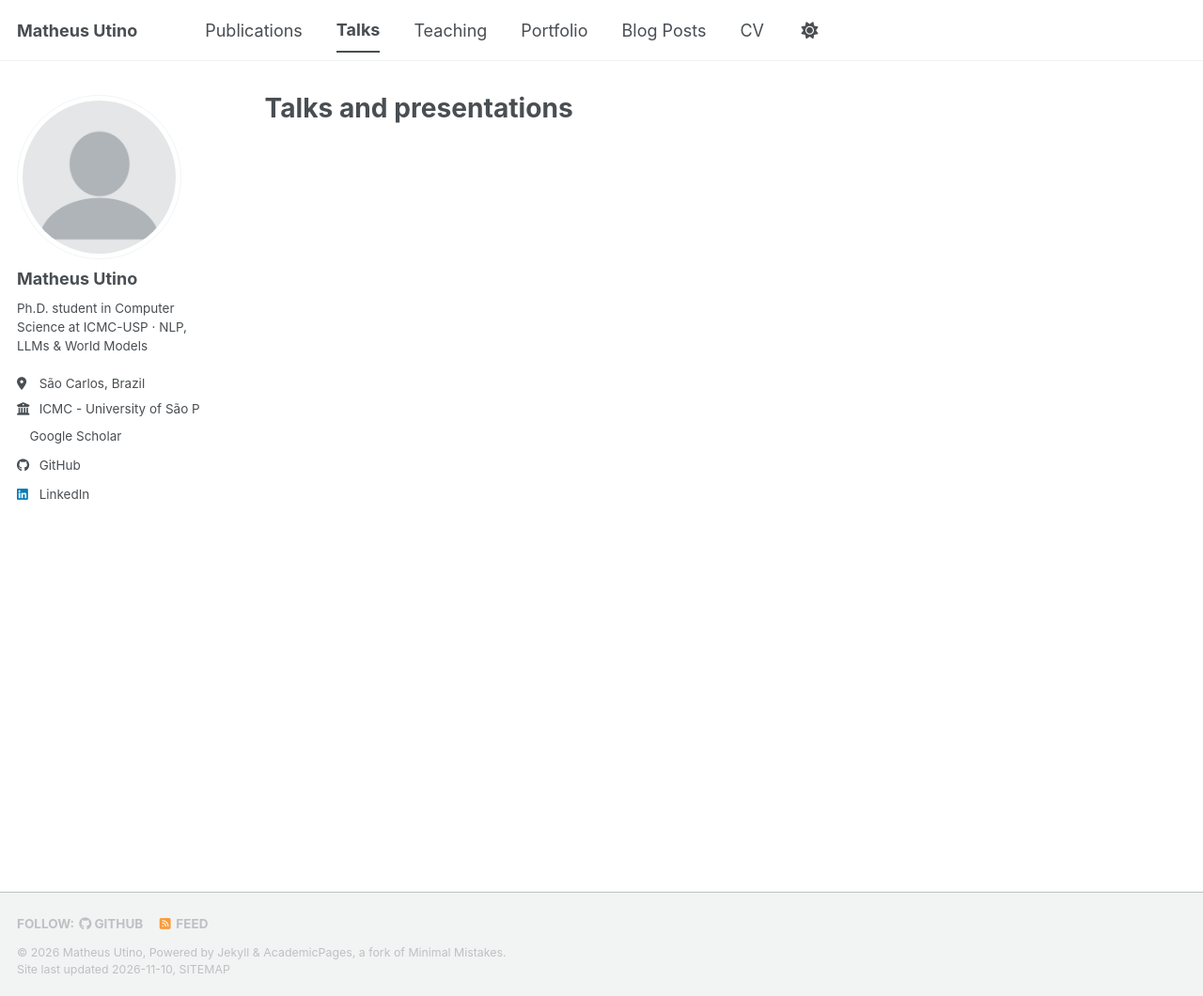
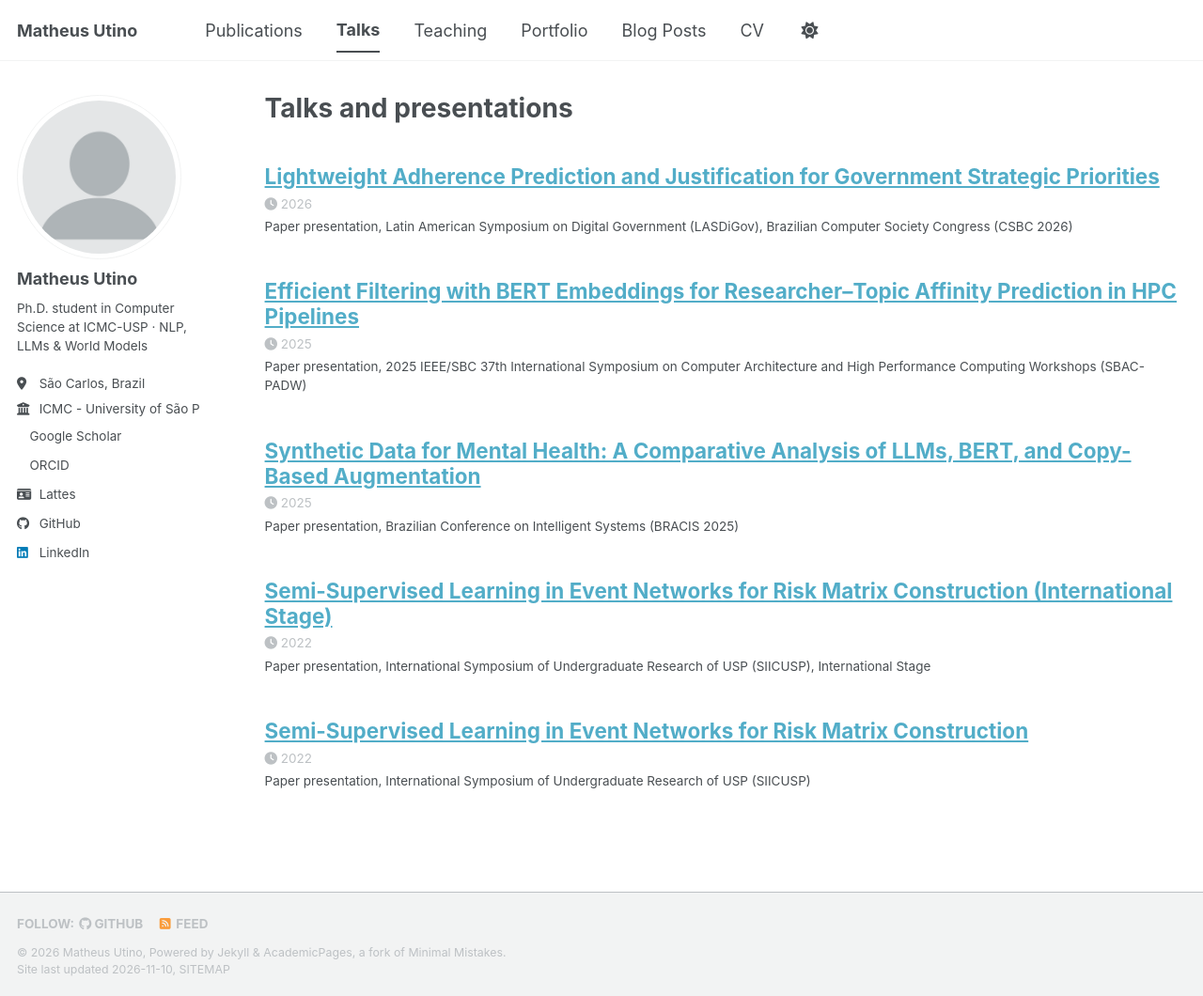
Before and after one commit to Matheusutino/matheusutino.github.io, a Jekyll site: the page built from _pages/talks.html, in a window 1280 px wide and 1060 px high. Shown: the whole window at 94% size. Built offline with Jekyll 4.4.1, drawn with Linux system fonts in a browser that asks for light colours; a script bundle is joined from its source files by our own code; a style sheet for code colours, icons or effects is not loaded.

Commit message:
Add talks, portfolio projects, ORCID and Lattes links
Co-Authored-By: Claude Opus 5.5 <noreply@anthropic.com>

```diff
--- a/_config.yml
+++ b/_config.yml
@@ -38,7 +38,8 @@ author:
   googlescholar    : "https://scholar.google.com/citations?user=FdirnJQAAAAJ"
   inspire-hep      : # URL
   impactstory      : # URL
-  orcid            : # URL
+  orcid            : "https://orcid.org/0009-0006-3627-3432"
+  lattes           : "http://lattes.cnpq.br/6191612710855387"
   semantic         : # URL
   ssrn             : # URL
   pubmed           : # URL
--- a/_includes/archive-single-talk.html
+++ b/_includes/archive-single-talk.html
@@ -35,8 +35,8 @@
     {% if post.read_time %}
       <p class="page__meta"><i class="fa fa-clock" aria-hidden="true"></i> {% include read-time.html %}</p>
     {% endif %}
-    {% if post.date %}<p class="page__meta"><i class="fa fa-clock" aria-hidden="true"></i> {{ post.date | date: '%B %d, %Y' }}</p>{% endif %}
-    {% if post.venue %}<p class="archive__item-excerpt" itemprop="description">{{post.type}}, {{ post.venue }},  {{post.location}}</p>{% endif %}
+    {% if post.date %}<p class="page__meta"><i class="fa fa-clock" aria-hidden="true"></i> {% if post.date_display %}{{ post.date_display }}{% else %}{{ post.date | date: '%B %d, %Y' }}{% endif %}</p>{% endif %}
+    {% if post.venue %}<p class="archive__item-excerpt" itemprop="description">{{post.type}}, {{ post.venue }}{% if post.location %}, {{post.location}}{% endif %}</p>{% endif %}
     {% if post.excerpt %}<div class="archive__item-excerpt" itemprop="description">{{ post.excerpt | markdownify }}</div>{% endif %}
   </article>
 </div>
--- a/_includes/author-profile.html
+++ b/_includes/author-profile.html
@@ -55,6 +55,9 @@
       {% endif %}
       {% if author.orcid %}
         <li><a href="{{ author.orcid }}"><i class="ai ai-orcid ai-fw icon-pad-right"></i>ORCID</a></li>
+      {% endif %}
+      {% if author.lattes %}
+        <li><a href="{{ author.lattes }}"><i class="fas fa-fw fa-id-card icon-pad-right" aria-hidden="true"></i>Lattes</a></li>
       {% endif %}
       {% if author.pubmed %}
         <li><a href="{{ author.pubmed }}"><i class="ai ai-pubmed ai-fw icon-pad-right"></i>PubMed</a></li>
--- a/_layouts/talk.html
+++ b/_layouts/talk.html
@@ -33,7 +33,7 @@ layout: default
         {% if page.modified %}
           <p class="page__date"><strong><i class="fa fa-fw fa-calendar" aria-hidden="true"></i>Date:</strong> <time datetime="{{ page.modified | date: "%Y-%m-%d" }}">{{ page.modified | date: "%B %d, %Y" }}</time></p>
         {% elsif page.date %}
-          <p class="page__date"><strong><i class="fa fa-fw fa-calendar" aria-hidden="true"></i>Date:</strong> <time datetime="{{ page.date | date_to_xmlschema }}">{{ page.date | date: "%B %d, %Y" }}</time></p>
+          <p class="page__date"><strong><i class="fa fa-fw fa-calendar" aria-hidden="true"></i>Date:</strong> <time datetime="{{ page.date | date_to_xmlschema }}">{% if page.date_display %}{{ page.date_display }}{% else %}{{ page.date | date: "%B %d, %Y" }}{% endif %}</time></p>
         {% endif %}
         {% if page.talk_type %}<p>{{page.talk_type}} at {{ page.venue }},  {{page.location}} {% endif %}
 
--- /dev/null
+++ b/_talks/2022-10-01-siicusp-2022.md
@@ -0,0 +1,9 @@
+---
+title: 'Semi-Supervised Learning in Event Networks for Risk Matrix Construction'
+collection: talks
+type: "Paper presentation"
+permalink: /talks/2022-siicusp-2022
+venue: 'International Symposium of Undergraduate Research of USP (SIICUSP)'
+date: 2022-10-01
+date_display: "2022"
+---
--- /dev/null
+++ b/_talks/2022-11-01-siicusp-2022-international.md
@@ -0,0 +1,9 @@
+---
+title: 'Semi-Supervised Learning in Event Networks for Risk Matrix Construction (International Stage)'
+collection: talks
+type: "Paper presentation"
+permalink: /talks/2022-siicusp-2022-international
+venue: 'International Symposium of Undergraduate Research of USP (SIICUSP), International Stage'
+date: 2022-11-01
+date_display: "2022"
+---
--- /dev/null
+++ b/_talks/2025-09-01-bracis-2025.md
@@ -0,0 +1,9 @@
+---
+title: 'Synthetic Data for Mental Health: A Comparative Analysis of LLMs, BERT, and Copy-Based Augmentation'
+collection: talks
+type: "Paper presentation"
+permalink: /talks/2025-bracis-2025
+venue: 'Brazilian Conference on Intelligent Systems (BRACIS 2025)'
+date: 2025-09-01
+date_display: "2025"
+---
--- /dev/null
+++ b/_talks/2025-10-01-sbac-pad-2025.md
@@ -0,0 +1,9 @@
+---
+title: 'Efficient Filtering with BERT Embeddings for Researcher–Topic Affinity Prediction in HPC Pipelines'
+collection: talks
+type: "Paper presentation"
+permalink: /talks/2025-sbac-pad-2025
+venue: '2025 IEEE/SBC 37th International Symposium on Computer Architecture and High Performance Computing Workshops (SBAC-PADW)'
+date: 2025-10-01
+date_display: "2025"
+---
--- /dev/null
+++ b/_talks/2026-07-01-csbc-2026.md
@@ -0,0 +1,9 @@
+---
+title: 'Lightweight Adherence Prediction and Justification for Government Strategic Priorities'
+collection: talks
+type: "Paper presentation"
+permalink: /talks/2026-csbc-2026
+venue: 'Latin American Symposium on Digital Government (LASDiGov), Brazilian Computer Society Congress (CSBC 2026)'
+date: 2026-07-01
+date_display: "2026"
+---
```
Also changed, not shown: _portfolio/1-fai-ufscar-ai-cooperation.md (added, +15 -0 lines), _portfolio/2-efficient-llms-legal-domain.md (added, +14 -0 lines), _portfolio/3-opsfactor-agents-demand-forecasting.md (added, +15 -0 lines), _portfolio/4-graduate-studies-observatory.md (added, +15 -0 lines), _portfolio/5-nfeminer.md (added, +13 -0 lines), 2 other files.
